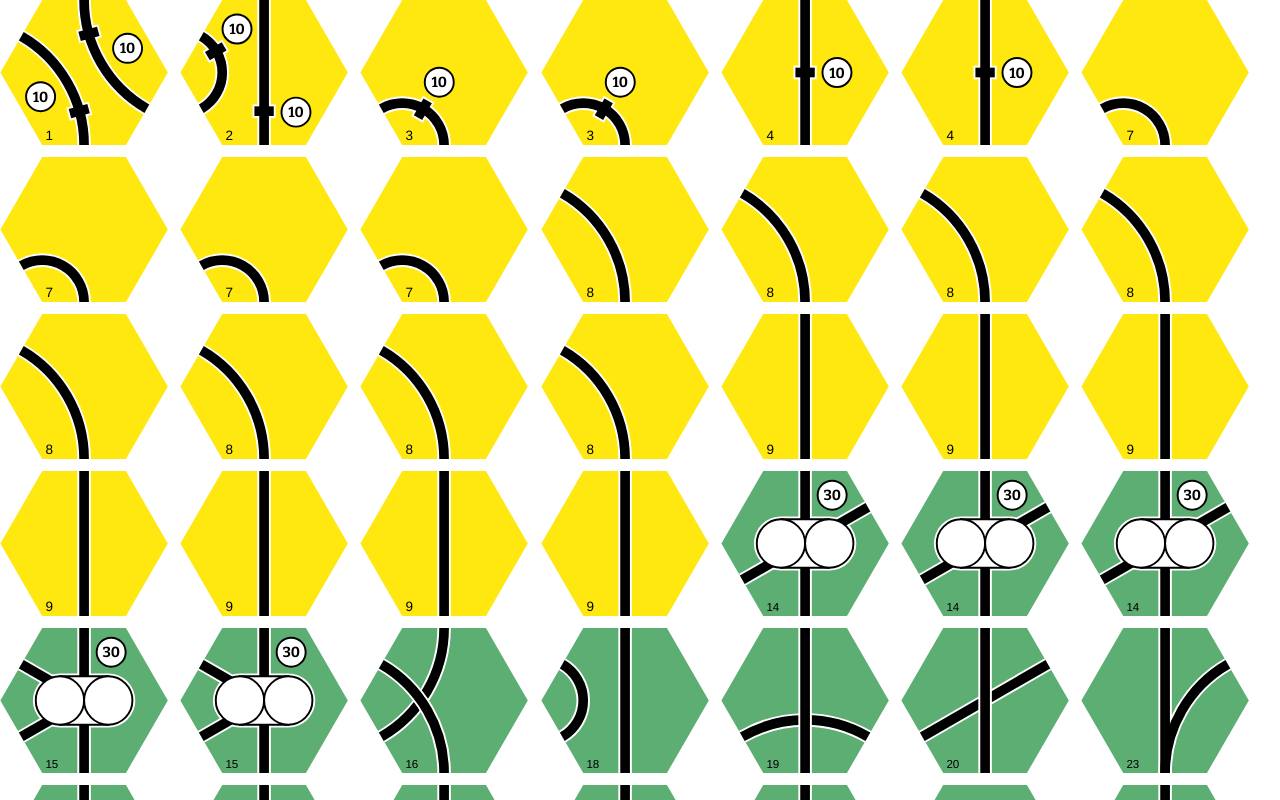
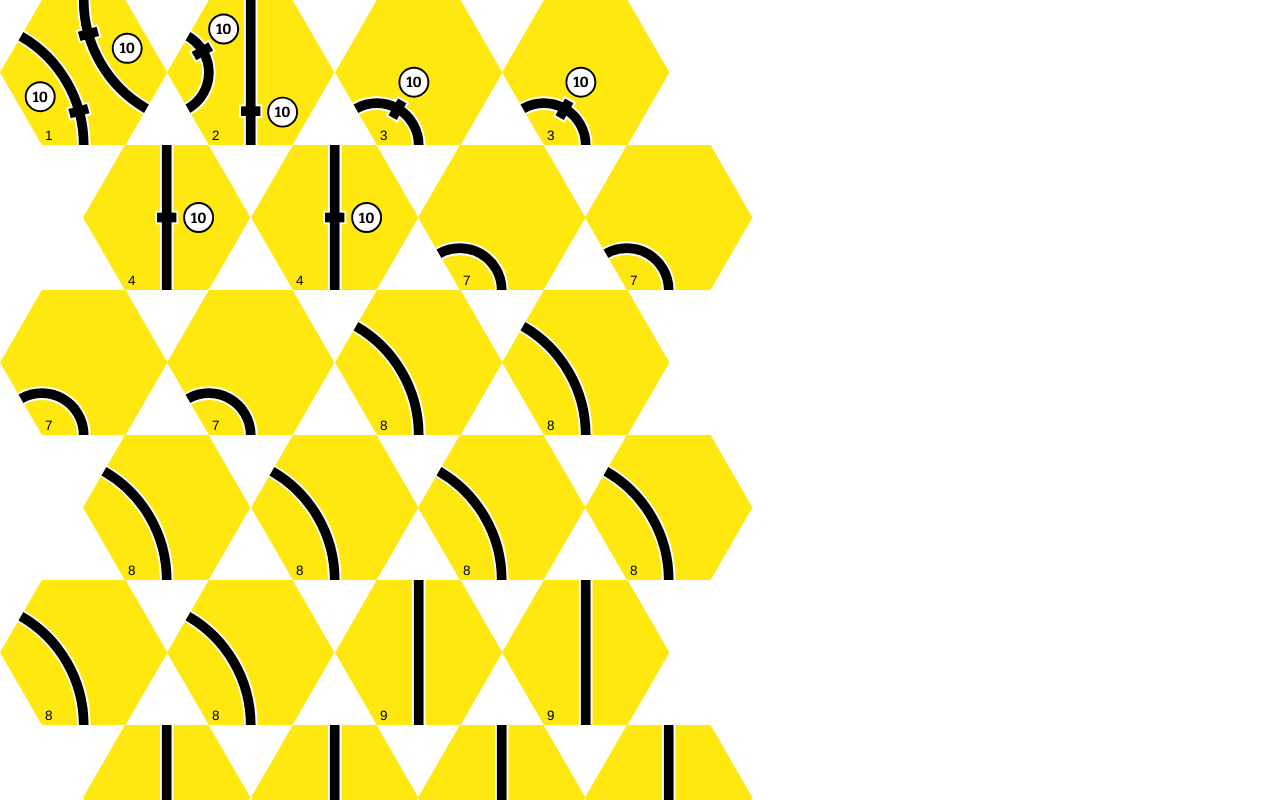
Before and after one commit to hectorstudio/React-library, a React (Create React App) app: page /1830/tiles in a window 1280 px wide. Shown: the top 800 px of the page. Built offline with nearby package versions, Linux system fonts and the light colour scheme.

Commit message:
TileSheet laid out better

```diff
--- a/src/App.js
+++ b/src/App.js
@@ -1,8 +1,6 @@
 import React, { Component } from "react";
 
 import "./App.css";
-
-import SVG from "./Svg";
 
 import Tiles from "./Tiles";
 import Atoms from "./Atoms";
@@ -17,6 +15,7 @@ import Shares from "./Shares";
 import Stock from "./Stock";
 import Trains from "./Trains";
 import Tokens from "./Tokens";
+import TileSheet from "./TileSheet";
 
 import { BrowserRouter as Router, Route, Switch } from "react-router-dom";
 
@@ -32,7 +31,7 @@ class App extends Component {
             <Route exact path="/:game" component={Game} />
             <Route path="/:game/map" component={Map} />
             <Route path="/:game/background" component={Background} />
-            <Route path="/:game/tiles" component={SVG} />
+            <Route path="/:game/tiles" component={TileSheet} />
             <Route path="/:game/trains" component={Trains} />
             <Route path="/:game/tokens" component={Tokens} />
             <Route path="/:game/shares" component={Shares} />
--- /dev/null
+++ b/src/TileSheet.jsx
@@ -0,0 +1,63 @@
+import React from "react";
+import * as R from "ramda";
+import { paper } from "./data";
+
+import Hex from "./Hex";
+import Tile from "./Tile";
+
+import tiles from "./data/tiles";
+import games from "./data/games";
+
+const groupsOf = R.curry(function group(n, list) {
+  return R.isEmpty(list)
+    ? []
+    : R.prepend(R.take(n, list), group(n, R.drop(n, list)));
+});
+
+const getX = index => {
+  return 150 * (index % 7) + 100;
+};
+
+const getY = index => {
+  let div = Math.floor(index / 7);
+  let odd = (index % 7) % 2 === 0;
+  return 173 * div + 100 + (odd ? 0 : 87);
+};
+
+const HEX_RATIO = 0.57735;
+const RATIO = 0.966666667;
+
+const TileSheet = ({ match }) => {
+  let game = games[match.params.game];
+  let width = game.info.width;
+  let height = width * HEX_RATIO * 2;
+  let tileHeight = width * RATIO;
+  let tileWidth = 2 * width * HEX_RATIO * RATIO;
+  let perRow = Math.floor((paper.width - 0.5 * tileWidth) / tileWidth);
+  let ids = R.chain(k => Array(game.tiles[k]).fill(k), R.keys(game.tiles));
+
+  let tiles = R.map(
+    row => (
+      <div className="row">
+        {R.map(
+          id => (
+            <svg
+              width={tileWidth}
+              height={tileHeight}
+              viewBox={`${height * -0.5} ${width * -0.5} ${height} ${width}`}
+              transform="rotate(-90)"
+            >
+              <Tile id={id} />
+            </svg>
+          ),
+          row
+        )}
+      </div>
+    ),
+    groupsOf(perRow, ids)
+  );
+
+  return <div className="tileSheet">{tiles}</div>;
+};
+
+export default TileSheet;
--- a/src/data/games/1830.js
+++ b/src/data/games/1830.js
@@ -1,4 +1,13 @@
 const game = {
+  // Generic Game Info
+  info: {
+    title: "1830",
+    subtitle: "Railways & Robber Barons",
+    designer: "Francis Tresham",
+    background: "green",
+    width: 150,
+    rotatation: 90
+  },
   title: {
     title: "1830",
     x: 0,
@@ -12,7 +21,11 @@ const game = {
   background: {
     color: "green"
   },
+
+  // Extra Tokens
   tokens: ["Round"],
+
+  // Railway Companies
   companies: [
     {
       name: "Pennsylvania",
--- a/src/data/index.js
+++ b/src/data/index.js
@@ -20,6 +20,12 @@ const colors = {
   city: "rgb(255,255,255)",
   // Misc
   text: "rgb(0,0,0)"
+};
+
+// Height and width of paper in SVG units without print margins
+const paper = {
+  width: 800,
+  height: 1025
 };
 
 const companies = {
@@ -45,4 +51,4 @@ const textColor = color => {
   }
 };
 
-export { alpha, colors, companies, textColor };
+export { alpha, colors, companies, paper, textColor };
--- a/src/index.css
+++ b/src/index.css
@@ -11,6 +11,11 @@ body {
   padding: 0;
   -webkit-print-color-adjust: exact;
   font-family: "Bitter", serif;
+}
+
+.home,
+.tiles {
+  background-color: rgb(252,241,222);
 }
 
 .background {
@@ -64,9 +69,23 @@ h2 {
   padding-left: 40px;
 }
 
+.tileSheet div {
+  float: left;
+  clear: left;
+  page-break-inside: avoid;
+  margin: auto;
+}
+
+.tileSheet div:nth-child(even) {
+  padding: 0 0 0 0.866025in;
+}
+
+.tileSheet div:nth-child(odd) {
+  padding: 0 0.866025in 0 0;
+}
+
 .tileSheet svg {
   float: left;
-  margin: 0 0.125in 0.125in 0;
 }
 
 .home {
```
